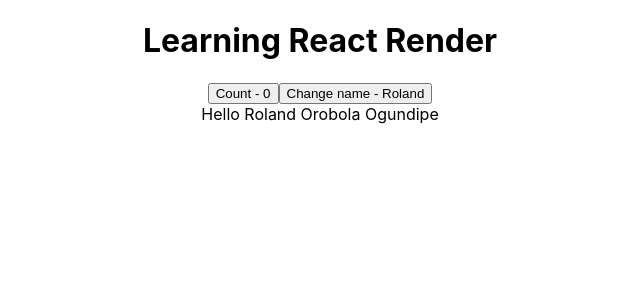
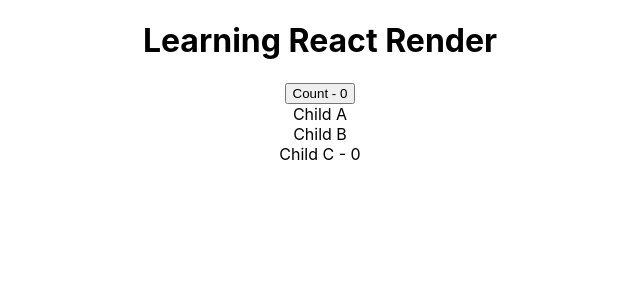
Before and after one commit to rolandexplore93/react-render-demo, a React (Create React App) app: page / in a window 1280 px wide. Shown: the top 300 px of the page, without its empty margins (320-960 px from the left). Built offline with nearby package versions, Linux system fonts and the light colour scheme.

Commit message:
Explain rendering and performance optimization in ContextAPI

```diff
--- a/src/App.js
+++ b/src/App.js
@@ -9,6 +9,8 @@
 import ParentTwo from './Components/Optimization/ParentTwo';
 import ParentThree from './Components/IncorrectOptimizations/ParentThree';
 import ParentFour from './Components/IncorrectOptimizations/ParentFour';
+import { ContextParent } from './Components/Context/ContextParent';
+import { ChildA } from './Components/Context/ContextChildren';
 
 function App() {
   return (
@@ -23,7 +25,11 @@
       </ParentOne> */}
       {/* <ParentTwo /> */}
       {/* <ParentThree /> */}
-      <ParentFour />
+      {/* <ParentFour /> */}
+      {/* <ContextParent /> */}
+      <ContextParent>
+        <ChildA />
+      </ContextParent>
     </div>
   );
 }
--- /dev/null
+++ b/src/Components/Context/ContextChildren.js
@@ -0,0 +1,38 @@
+import React, { useContext } from 'react'
+import { CountContext } from './ContextParent'
+
+export const ChildA = () => {
+
+    console.log('Child A Render')
+    return (
+        <>
+            <div>Child A</div>
+            <ChildB />
+        </>
+    )
+}
+// Apply react memo to the component A where comp. c is a child
+// This solve performance optimization issue in Context API
+export const MemoizedChildA = React.memo(ChildA)
+
+export const ChildB = () => {
+
+    console.log('Child B Render')
+    return (
+        <>
+          <div>Child B</div>
+          <ChildC />
+        </>
+    )
+}
+
+export const ChildC = () => {
+    // This consumes the context value whose value has been changed
+    const count = useContext(CountContext)
+    console.log('Child C Render')
+    return (
+        <>
+          <div>Child C - {count }</div>
+        </>
+    )
+}
--- /dev/null
+++ b/src/Components/Context/ContextParent.js
@@ -0,0 +1,30 @@
+import React, { useState } from 'react'
+import { MemoizedChildA } from './ContextChildren'
+
+// Create context and provide it to the ChildA component tree
+export const CountContext = React.createContext()
+const CountProvider = CountContext.Provider
+
+export const ContextParent = ({children}) => {
+    const [count, setCount] = useState(0)
+
+    console.log('ContextParent Render')
+
+  return (
+    <div>
+        <button onClick={() => setCount(prevCount => prevCount + 1)}>Count - {count}</button>
+        <CountProvider value={count}>
+            {/* Memoized solve performance optimization issue in Context API*/}
+            {/* <MemoizedChildA /> */}
+
+            {/* SERT */}
+            {children}
+        </CountProvider>
+    </div>
+  )
+}
+
+// CONTEXT AND SERT
+// Destructure the children and specify the same as children to the context provider
+// In App.js, modify the context parent invocation. Use opening and closing tags instead of self closing tag for the parebt component
+//
```
